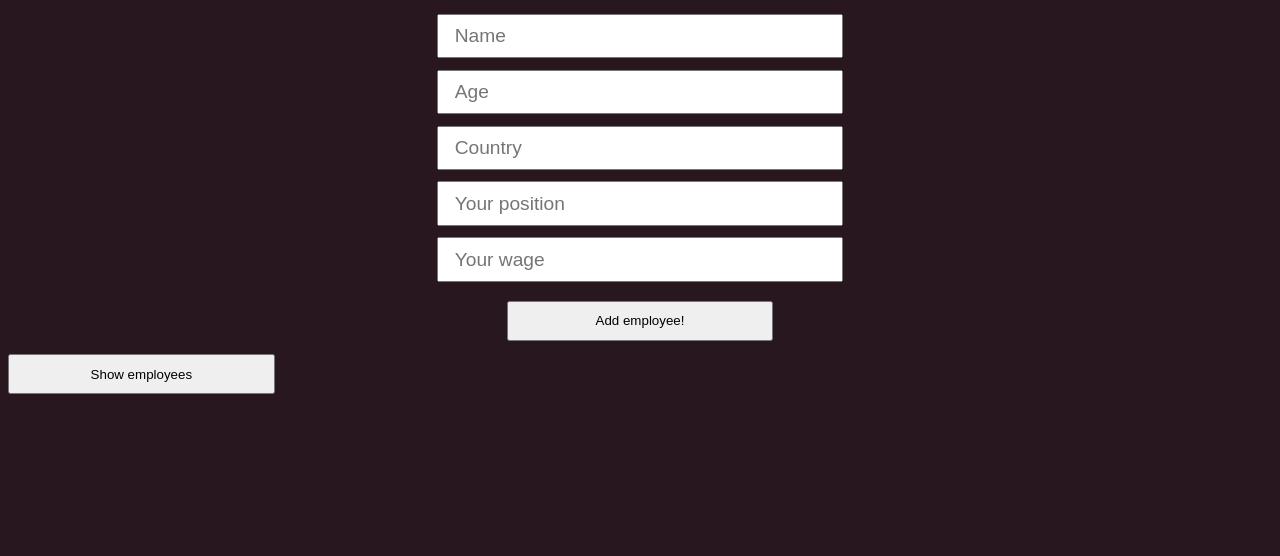
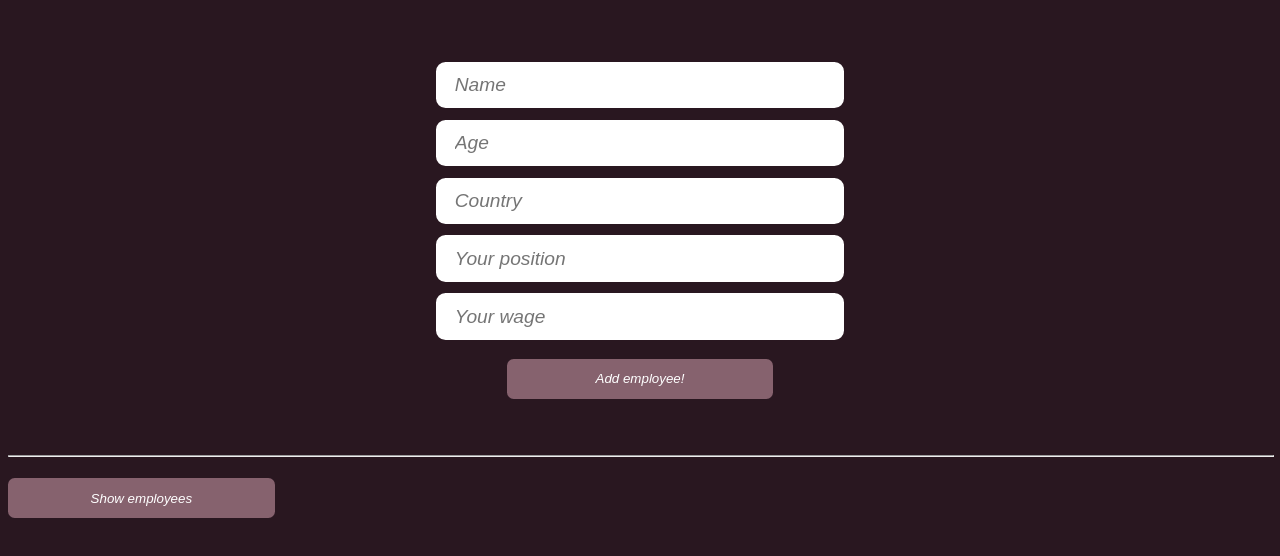
Before and after one commit to emanusantos/simple-crud, a React (Create React App) app: page / in a window 1280 px wide. Shown: the top 556 px of the page. Built offline with nearby package versions, Linux system fonts and the light colour scheme.

Commit message:
Finished styling with styled components

```diff
--- a/src/App.js
+++ b/src/App.js
@@ -1,6 +1,6 @@
 import { useState } from 'react';
 import Axios from 'axios';
-import { GlobalStyles, Container, Info, Input, Button } from './Components.js';
+import { GlobalStyles, Container, Info, Input, Button, Line, Card, CardContainer, Title, Text } from './Components.js';
 
 function App() {
 
@@ -49,18 +49,21 @@ function App() {
         <Input type="text" placeholder="Your wage" onChange={(event) => {setWage(event.target.value)}} />
         <Button onClick={addEmployee}>Add employee!</Button>
       </Info>
+      <Line />
       <Button onClick={getEmployees}>Show employees</Button>
 
+    <CardContainer>
       {employeeList.map((val, key) => {
         return (
-        <div>
-          <h3>{val.name}</h3>
-          <p>{val.age}</p>
-          <p>{val.country}</p>
-          <p>{val.position}</p>
-          <p>{val.wage}</p>
-        </div>)
+        <Card>
+          <Title>{val.name}</Title>
+          <Text>Age: {val.age}</Text>
+          <Text>Country: {val.country}</Text>
+          <Text>Position: {val.position}</Text>
+          <Text>Wage: {val.wage}</Text>
+        </Card>)
       })}
+    </CardContainer>
     </Container>
   );
 }
--- a/src/Components.js
+++ b/src/Components.js
@@ -15,6 +15,7 @@ export const Info = styled.div`
     display: flex;
     flex-direction: column;
     align-items: center;
+    padding: 3em;
 `;
 
 export const Input = styled.input`
@@ -23,14 +24,59 @@ export const Input = styled.input`
     font-size: 1.2em;
     padding-left: .8em;
     margin: .3em;
+    border: .2em solid #fff;
+    border-radius: .5em;
+    outline: none;
+
+    &::placeholder {
+        font-style: italic;
+    }
 `;
 
 export const Button = styled.button`
     width: 20em;
     height: 3em;
+    background-color: #86626E;
+    color: #fff;
     margin-top: 1em;
+    font-style: italic;
+    border-radius: .5em;
+    border: none;
 
     &:hover {
         cursor: pointer;
     }
 `;
+
+export const Line = styled.hr`
+    color: #fff;
+    width: 100%;
+`;
+
+export const CardContainer = styled.div`
+    display: flex;
+    justify-content: space-around;
+    padding: 2em;
+    flex-wrap: wrap;
+`;
+
+export const Card = styled.div`
+    width: 30em;
+    background-color: #86626E;
+    border-radius: .5em;
+    box-shadow: 0em .15em 1.2em #26395338;
+    margin-top: 2em;
+    padding: 1em;
+`;
+
+export const Title = styled.h2`
+    color: #fff;
+    font-family: sans-serif;
+    font-style: bold;
+    `;
+
+
+export const Text = styled.p`
+    color: #fff;
+    font-family: sans-serif;
+`;
```
